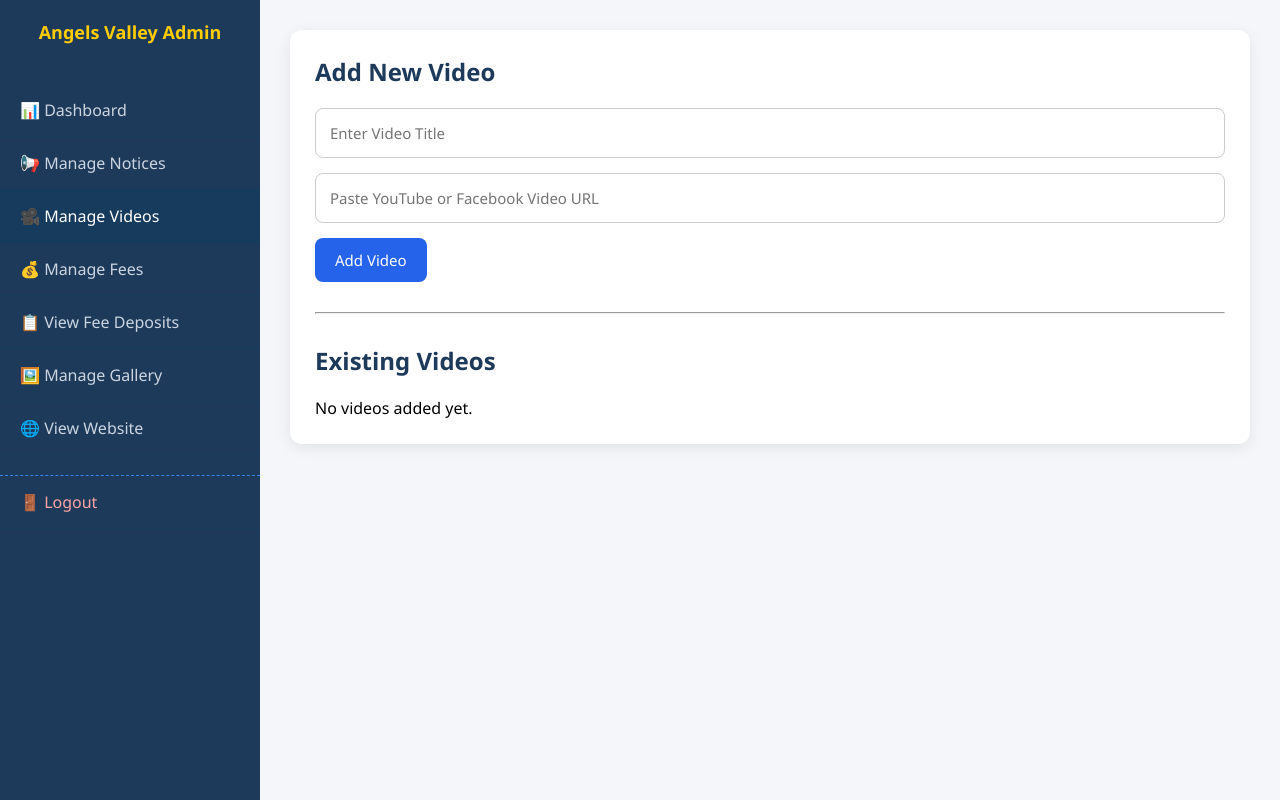
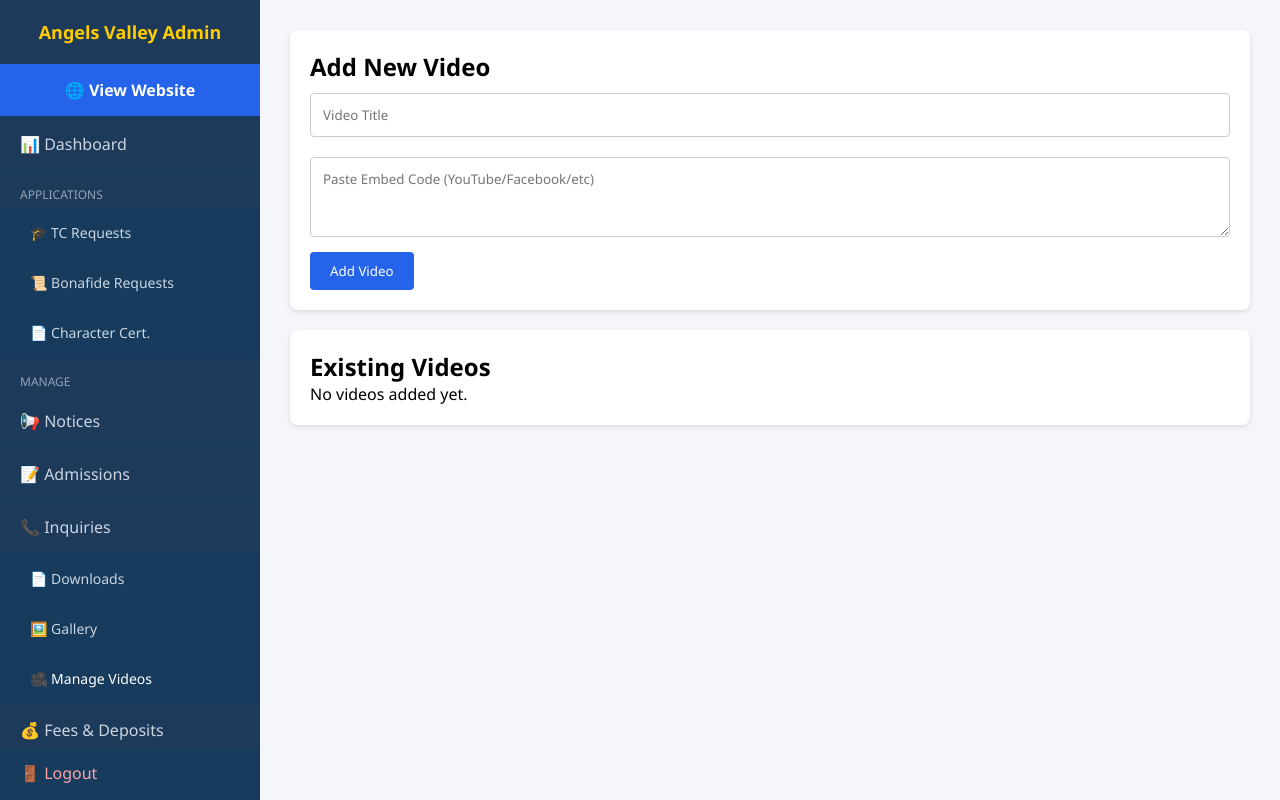
Before and after one commit to avpssuketi-dot/avpswebsite, a Flask app: page /manage_videos in a window 1280 px wide. Run offline with Flask 3, Linux system fonts and the light colour scheme.

Commit message:
Updated sidebar and layout in videos page

```diff
--- a/app.py
+++ b/app.py
@@ -290,11 +290,11 @@ def manage_videos():
             db.session.rollback()
             flash(f"Database Error: {str(e)}", "danger")
 
+        # Is line ki wajah se page reload nahi hoga aur naya window nahi khulega
         return redirect(url_for('manage_videos'))
 
     videos = Video.query.all()
     return render_template('admin/videos.html', videos=videos)
-
 
 
 @app.route("/admin/media/videos/delete/<int:id>", methods=['POST'])
--- a/templates/admin/dashboard.html
+++ b/templates/admin/dashboard.html
@@ -28,7 +28,7 @@
 
 <div class="sidebar">
     <h2>Angels Valley Admin</h2>
-    <a href="/" target="_blank" style="background: #2563eb; color: white; text-align: center; font-weight: bold; border-bottom: 2px solid #163b5d;">🌐 View Website</a>
+    <a href="/" style="background: #2563eb; color: white; text-align: center; font-weight: bold; border-bottom: 2px solid #163b5d;">🌐 View Website</a>
     <a href="{{ url_for('admin_dashboard') }}">📊 Dashboard</a>
 
     <span class="group-title">Applications</span>
--- a/templates/admin/videos.html
+++ b/templates/admin/videos.html
@@ -2,77 +2,76 @@
 <html lang="en">
 <head>
     <meta charset="UTF-8">
-    <meta name="viewport" content="width=device-width, initial-scale=1.0">
     <title>Manage Videos - Angels Valley</title>
     <style>
-        * { margin:0; padding:0; box-sizing:border-box; font-family:'Segoe UI',Tahoma,sans-serif; }
-        body { display:flex; min-height:100vh; background:#f4f6f9; }
-        .sidebar { width:260px; background:#1e3a5a; color:white; height:100vh; position:fixed; overflow-y:auto; }
-        .sidebar h2 { padding:20px; font-size:18px; color:#ffcc00; text-align:center; }
-        .sidebar a { display:block; color:#cbd5e1; padding:15px 20px; text-decoration:none; border-bottom:1px solid #163b5d; transition:0.3s; }
-        .sidebar a:hover, .sidebar a.active { background:#163b5d; color:white; }
-        .main-content { margin-left:260px; width:calc(100% - 260px); padding:30px; }
-        .card { background:white; padding:25px; border-radius:12px; box-shadow:0 4px 15px rgba(0,0,0,0.08); }
-        h2 { margin-bottom:20px; color:#1e3a5a; }
-        .form-control { width:100%; padding:14px; margin-bottom:15px; border:1px solid #ccc; border-radius:8px; font-size:15px; }
-        .btn { padding:12px 20px; background:#2563eb; color:white; border:none; border-radius:8px; cursor:pointer; font-size:15px; }
-        .btn:hover { background:#1d4ed8; }
-        .video-item { background:#f8fafc; padding:18px; border-radius:10px; margin-bottom:15px; border:1px solid #e2e8f0; }
-        .video-item h3 { margin-bottom:8px; color:#111827; }
-        .video-embed { font-size:12px; color:#475569; background:#e2e8f0; padding:10px; border-radius:5px; margin-bottom:10px; word-break:break-all; }
-        .delete-btn { background:#ef4444; color:white; border:none; padding:8px 14px; border-radius:6px; cursor:pointer; font-size:14px; }
-        .flash-msg { padding: 15px; margin-bottom: 20px; border-radius: 8px; text-align: center; font-weight: 500; }
-        @media(max-width:768px){ .sidebar { width:100%; height:auto; position:relative; } .main-content { margin-left:0; width:100%; padding:15px; } }
+        * { margin: 0; padding: 0; box-sizing: border-box; font-family: 'Segoe UI', Tahoma, sans-serif; }
+        body { display: flex; min-height: 100vh; background: #f4f6f9; }
+
+        /* Sidebar Styling */
+        .sidebar { width: 260px; background: #1e3a5a; color: white; height: 100vh; position: fixed; left: 0; top: 0; overflow-y: auto; z-index: 1000; }
+        .sidebar h2 { padding: 20px; font-size: 18px; color: #ffcc00; text-align: center; }
+        .sidebar a { display: block; color: #cbd5e1; padding: 15px 20px; text-decoration: none; border-bottom: 1px solid #163b5d; transition: 0.3s; }
+        .sidebar a:hover { background: #163b5d; color: white; }
+        .logout-btn { position: sticky; bottom: 0; background: #163b5d; color: #fca5a5 !important; }
+        .group-title { padding: 15px 20px 5px 20px; font-size: 12px; color: #94a3b8; text-transform: uppercase; display: block; }
+        .media-menu { background: #163b5d; padding-left: 30px !important; font-size: 14px; }
+
+        /* Main Content */
+        .main-content { margin-left: 260px; width: calc(100% - 260px); padding: 30px; }
+        .card { background: white; padding: 20px; border-radius: 8px; box-shadow: 0 2px 5px rgba(0,0,0,0.1); margin-bottom: 20px; }
+        .form-control { width: 100%; padding: 12px; margin: 10px 0; border: 1px solid #ccc; border-radius: 4px; }
+        .btn { background: #2563eb; color: white; padding: 10px 20px; text-decoration: none; border-radius: 4px; border: none; cursor: pointer; }
+        .btn-danger { background: #dc2626; padding: 6px 12px; font-size: 13px; }
     </style>
 </head>
 <body>
 
 <div class="sidebar">
     <h2>Angels Valley Admin</h2>
+    <a href="/" style="background: #2563eb; color: white; text-align: center; font-weight: bold; border-bottom: 2px solid #163b5d;">🌐 View Website</a>
     <a href="{{ url_for('admin_dashboard') }}">📊 Dashboard</a>
-    <a href="{{ url_for('admin_notices') }}">📢 Manage Notices</a>
-    <a href="{{ url_for('manage_videos') }}" class="active">🎥 Manage Videos</a>
-    <a href="{{ url_for('admin_fees') }}">💰 Manage Fees</a>
-    <a href="{{ url_for('view_deposits') }}">📋 View Fee Deposits</a>
-    <a href="{{ url_for('admin_gallery') }}">🖼️ Manage Gallery</a>
-    <a href="{{ url_for('home') }}">🌐 View Website</a>
-    <a href="{{ url_for('admin_logout') }}" style="color:#fca5a5;margin-top:20px;border-top:1px dashed #3b82f6;">🚪 Logout</a>
+
+    <span class="group-title">Applications</span>
+    <a href="{{ url_for('view_tc_applications') }}" class="media-menu">🎓 TC Requests</a>
+    <a href="{{ url_for('view_bonafide_requests') }}" class="media-menu">📜 Bonafide Requests</a>
+    <a href="{{ url_for('view_character_requests') }}" class="media-menu">📄 Character Cert.</a>
+
+    <span class="group-title">Manage</span>
+    <a href="{{ url_for('admin_notices') }}">📢 Notices</a>
+    <a href="{{ url_for('admission') }}">📝 Admissions</a>
+    <a href="{{ url_for('view_inquiries') }}">📞 Inquiries</a>
+    <a href="{{ url_for('admin_docs') }}" class="media-menu">📄 Downloads</a>
+    <a href="{{ url_for('admin_gallery') }}" class="media-menu">🖼️ Gallery</a>
+    <a href="{{ url_for('manage_videos') }}" class="media-menu" style="background:#163b5d; color:white;">🎥 Manage Videos</a>
+
+    <a href="{{ url_for('admin_fees') }}">💰 Fees & Deposits</a>
+    <a href="{{ url_for('admin_dashboard') }}#results-section">📝 Results</a>
+    <a href="{{ url_for('change_password') }}">🔑 Change Password</a>
+    <a href="{{ url_for('admin_logout') }}" class="logout-btn">🚪 Logout</a>
 </div>
 
 <div class="main-content">
-    {% with messages = get_flashed_messages(with_categories=true) %}
-      {% if messages %}
-        {% for category, message in messages %}
-          <div class="flash-msg" style="background: {{ '#d1fae5' if category == 'success' else '#fee2e2' }}; color: {{ '#065f46' if category == 'success' else '#991b1b' }};">
-            {{ message }}
-          </div>
-        {% endfor %}
-      {% endif %}
-    {% endwith %}
-
     <div class="card">
         <h2>Add New Video</h2>
         <form action="{{ url_for('manage_videos') }}" method="POST">
-            <input type="text" name="title" class="form-control" placeholder="Enter Video Title" required>
-            <input type="text" name="video_url" class="form-control" placeholder="Paste YouTube or Facebook Video URL" required>
+            <input type="text" name="title" class="form-control" placeholder="Video Title" required>
+            <textarea name="embed_code" class="form-control" placeholder="Paste Embed Code (YouTube/Facebook/etc)" required rows="3"></textarea>
             <button type="submit" class="btn">Add Video</button>
         </form>
+    </div>
 
-        <hr style="margin:30px 0;">
-
+    <div class="card">
         <h2>Existing Videos</h2>
         {% for video in videos %}
-        <div class="video-item">
+        <div style="border-bottom: 1px solid #eee; padding: 15px 0;">
             <h3>{{ video.title }}</h3>
-            <div class="video-embed">
-                {{ video.embed_code }}
-            </div>
-            <form action="{{ url_for('delete_video', id=video.id) }}" method="POST" onsubmit="return confirm('Are you sure you want to delete this?');">
-                <button type="submit" class="delete-btn">Delete Video</button>
+            <div style="margin: 10px 0;">{{ video.embed_code | safe }}</div>
+            <form action="{{ url_for('delete_video', id=video.id) }}" method="POST">
+                <button type="submit" class="btn btn-danger">Delete</button>
             </form>
         </div>
         {% else %}
-        <p>No videos added yet.</p>
+            <p>No videos added yet.</p>
         {% endfor %}
     </div>
 </div>
--- a/templates/index.html
+++ b/templates/index.html
@@ -87,7 +87,7 @@
 
 
 
-<section id="inquiry-section" style="padding: 60px 5%; background: #f8fafc;">
+<section id="inquiry-section" style="padding: 60px 5%; background: #f8fafc; margin-bottom: 50px;">
     <div style="max-width: 1200px; margin: auto; display: grid; grid-template-columns: repeat(auto-fit, minmax(350px, 1fr)); gap: 50px;">
         <div class="modern-card" style="border-top: 6px solid #1f4e79;">
             <h3 style="color: #1f4e79; margin-bottom: 25px;">📢 Official Notice Board</h3>
@@ -167,6 +167,7 @@
     }
 </style>
 
+
 <style>
     .modern-card { background: white; border-radius: 20px; padding: 30px; box-shadow: 0 4px 6px rgba(0,0,0,0.05); }
     .form-control-quick { width: 100%; padding: 12px; margin-bottom: 15px; border: 1px solid #cbd5e1; border-radius: 8px; }
```
